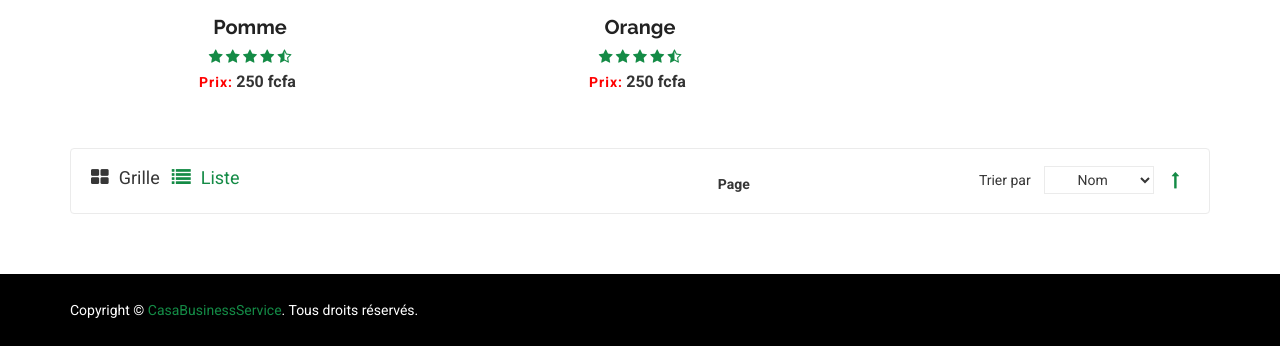
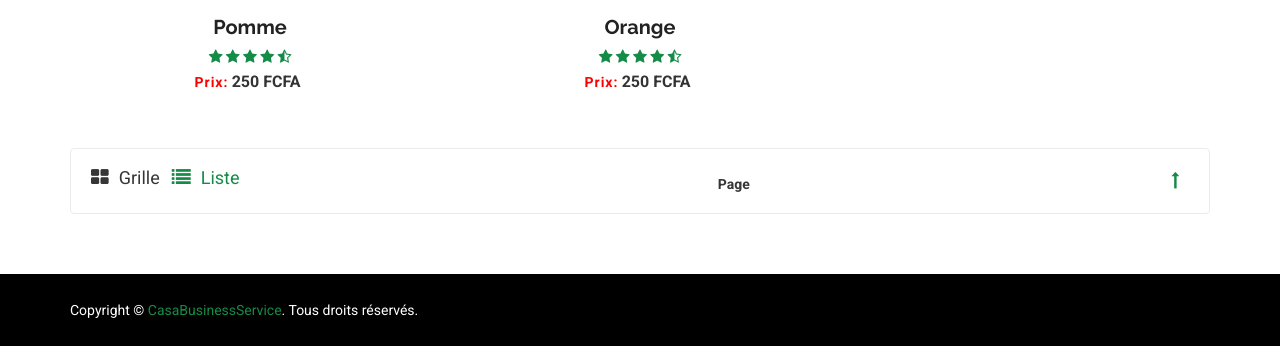
Before and after one commit to charlesvictor10/Mofam_client, a PHP site: page /Mofam/categorie.php?souscat=1 in a window 1280 px wide, after a click on "Grille". Shown: the part 895-1241 px from the top of the page. Run offline with PHP 8.4, Linux system fonts and the light colour scheme; data comes from the database, SQL or seed files in the repository.

Commit message:
Alignement des produits et modification nom panier

```diff
--- a/categorie.php
+++ b/categorie.php
@@ -103,12 +103,7 @@ include_once 'inc/define.php';
                                 <div class="toolbar">
                                     <div class="sorter">
                                         <div class="sort-by">
-                                            <label class="sort-none">Trier par</label>
-                                            <select>
-                                                <option value="designation">Nom</option>
-                                                <option value="prix">Prix</option>
-                                            </select>
-                                            <a class="up-arrow" href="#"><i class="fa fa-long-arrow-up"></i></a>
+                                            <a class="down-arrow" href="#"><i class="fa fa-long-arrow-down"></i></a>
                                         </div>
                                     </div>
                                 </div>
@@ -132,7 +127,7 @@ include_once 'inc/define.php';
                                         $arr1 = Liste_par_produits_limite($pdo,$ar[0]);
                                         ?>
                                         <!-- Start-single-product -->
-                                        <div class="col-lg-4 col-md-4 col-sm-6 col-xs-12">
+                                        <div class="col-lg-4 col-md-4 col-sm-12 col-xs-12" style="text-align: center;">
                                             <div class="single-product shop-mar-bottom">
                                                 <div class="product-img-wrap">
                                                     <a class="product-img" href="#"><img src="data:<?php echo $arr1[0][3]; ?>;base64,<?php echo base64_encode($arr1[0][1]); ?>" alt="<?php echo $arr1[0][2]; ?>"/></a>
@@ -156,7 +151,7 @@ include_once 'inc/define.php';
                                                         </div>
                                                         <div class="pro-price">
                                                             <span class="price-text">Prix:</span>
-                                                            <span class="normal-price"><?php echo $ar[4]; ?> fcfa</span>
+                                                            <span class="normal-price"><?php echo $ar[4]; ?> FCFA</span>
                                                         </div>
                                                     </div>
                                                 </div>
@@ -191,20 +186,20 @@ include_once 'inc/define.php';
                                                         <a class="product-img" href="#"> <img src="data:<?php echo $arr1[0][3]; ?>;base64,<?php echo base64_encode($arr1[0][1]); ?>" alt="<?php echo $arr1[0][2]; ?>"/></a>
                                                     </div>
                                                 </div>
-                                                <div class="col-lg-8 col-md-8 col-sm-12 col-xs-12">
+                                                <div class="col-lg-12 col-md-12 col-sm-12 col-xs-12" style="margin-left: 70px; margin-top: 20px;">
                                                     <div class="product-info text-left">
                                                         <div class="product-content shop">
                                                             <a href="#"><h3 class="pro-name"><?php echo $ar[2]; ?></h3></a>
                                                             <div class="pro-price">
                                                                 <span class="price-text">Prix:</span>
-                                                                <span class="normal-price"><?php echo $ar[4]; ?> fcfa</span>
+                                                                <span class="normal-price"><?php echo $ar[4]; ?> FCFA</span>
                                                             </div>
                                                         </div>
                                                     </div>
                                                     <div class="shop-article text-left">
                                                         <p><?php echo $ar[3]; ?></p>
                                                     </div>
-                                                    <div class="shop-button-area shop-list">
+                                                    <div class="shop-button-area shop-list" style="margin-left: -30px; margin-top: -1px;">
                                                         <div class="add-to-cartbest shop">
                                                             <a href="panier_ajouter.php?prod=<?php echo $ar[0]; ?>&qtte=1&prix=<?php echo $ar[4]; ?>&loc=categorie.php?souscat=<?php echo $ar[0]; ?>" title="add to cart">
                                                                 <div><span>Ajouter au panier</span></div>
@@ -233,11 +228,6 @@ include_once 'inc/define.php';
                                 <div class="toolbar">
                                     <div class="sorter">
                                         <div class="sort-by">
-                                            <label class="sort-none">Trier par</label>
-                                            <select>
-                                                <option value="designation">Nom</option>
-                                                <option value="prix">Prix</option>
-                                            </select>
                                             <a class="up-arrow" href="#"><i class="fa fa-long-arrow-up"></i></a>
                                         </div>
                                     </div>
--- a/header.php
+++ b/header.php
@@ -69,7 +69,6 @@
                     <div class="col-lg-3 col-md-3 col-sm-3 col-xs-12">
                         <ul class="header-cart-wrap">
                             <li><a class="cart" href="liste_panier.php">
-                                Mon Panier:
                                     <?php if(isset($_SESSION['panier'])){
                                         echo '<span style="color:#0da241">'.qte().'</span>';
                                     }
```
